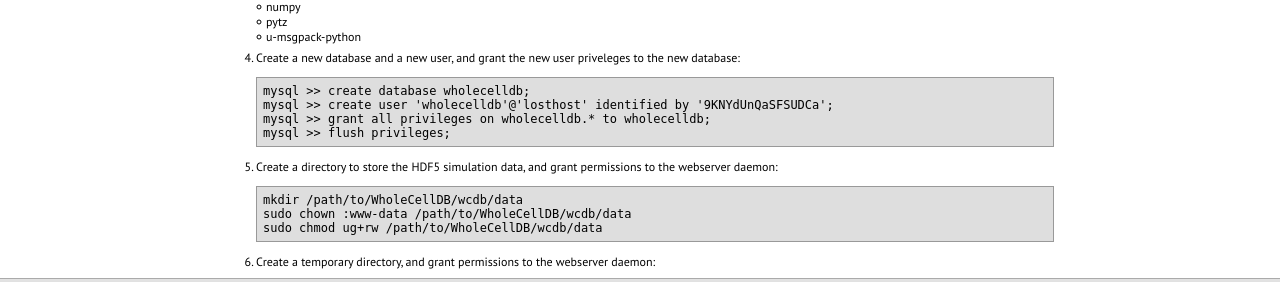
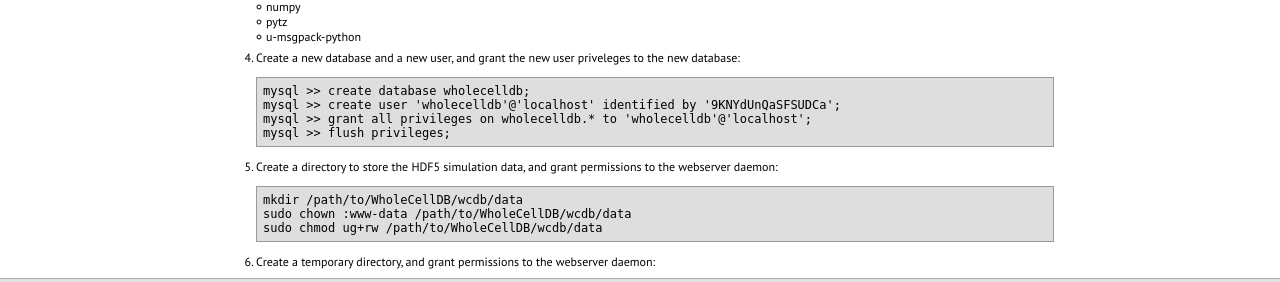
Before and after one commit to CovertLab/WholeCellSimDB, a Django app: template wcdbweb/templates/help.html in a window 1280 px wide. Shown: the part 489-771 px from the top of the page. Run offline with Django 3.2, Linux system fonts and the light colour scheme; the template is opened without the code that fills it, so the values that code supplies are empty; parts of the project's set-up code (start-up, migrations or seed data) failed here and were passed over; some libraries are stand-ins or nearby versions.

Commit message:
correcting instructions

```diff
--- a/wcdbweb/templates/help.html
+++ b/wcdbweb/templates/help.html
@@ -49,8 +49,8 @@ Created: 2013-09-13
 <li><p>Create a new database and a new user, and grant the new user priveleges to the new database:
     <pre>
 mysql &gt;&gt; create database wholecelldb;
-mysql &gt;&gt; create user 'wholecelldb'@'losthost' identified by '9KNYdUnQaSFSUDCa';
-mysql &gt;&gt; grant all privileges on wholecelldb.* to wholecelldb;
+mysql &gt;&gt; create user 'wholecelldb'@'localhost' identified by '9KNYdUnQaSFSUDCa';
+mysql &gt;&gt; grant all privileges on wholecelldb.* to 'wholecelldb'@'localhost';
 mysql &gt;&gt; flush privileges;
 </pre>
     </p></li>
```
